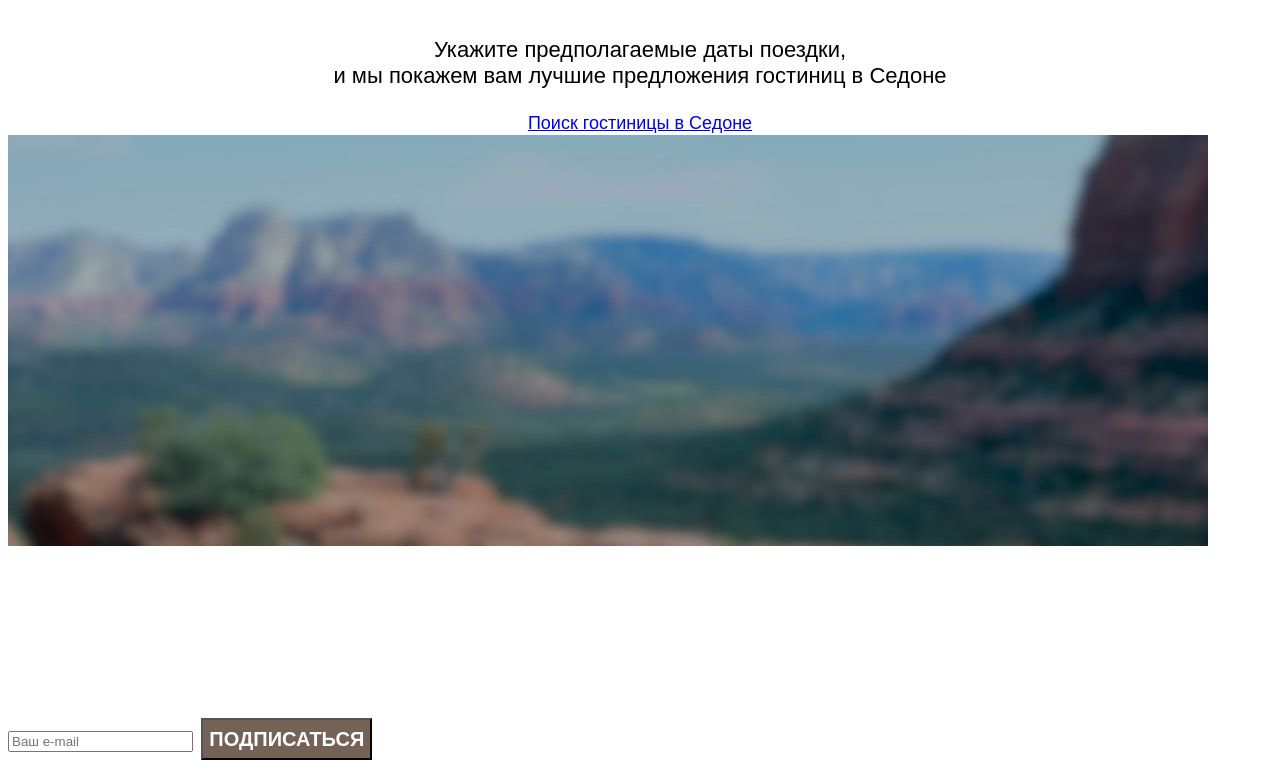
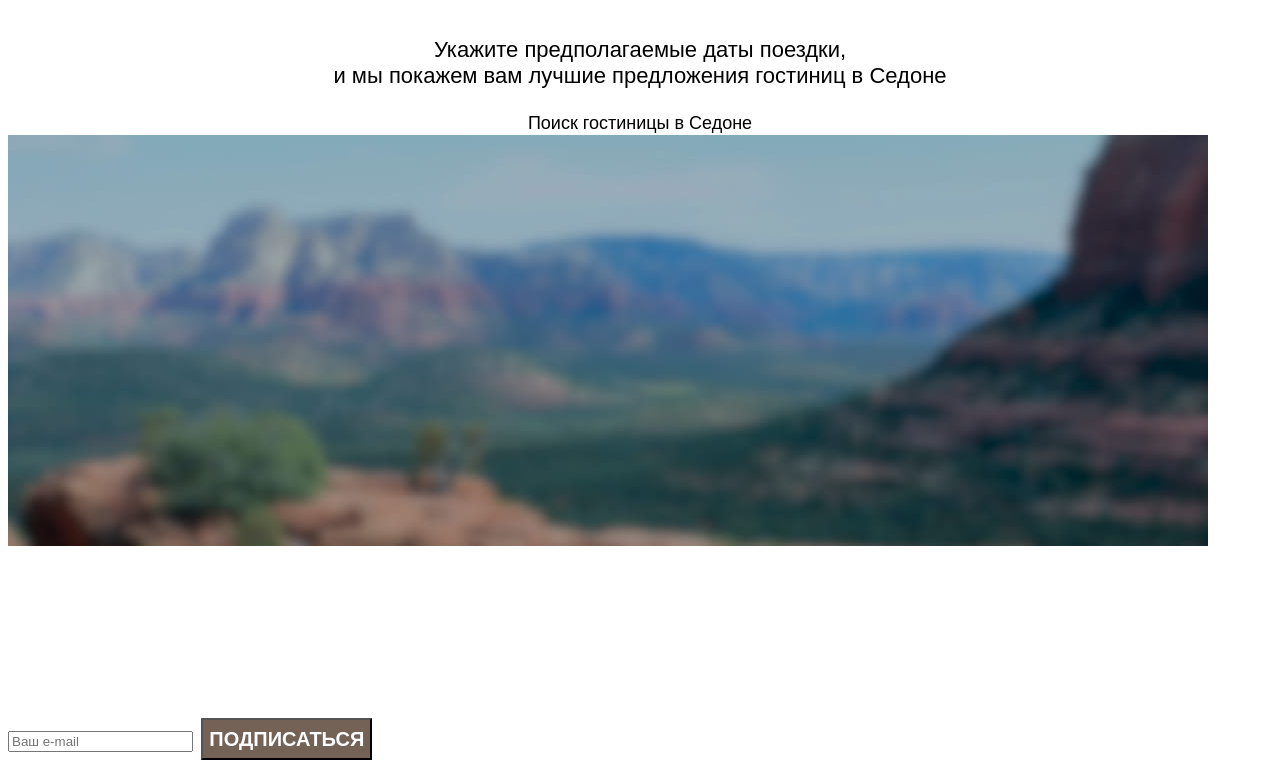
Before and after one commit to htmlacademy-htmlcss/851779-sedona-33, a plain HTML site: page index.html in a window 1280 px wide. Shown: the part 3716-4495 px from the top of the page. Drawn offline with Linux system fonts and the light colour scheme; files whose address does not match are found by name; a web font is replaced by a local one.

Commit message:
Update styles.css
поправки по заданию #3

```diff
--- a/styles/styles.css
+++ b/styles/styles.css
@@ -92,7 +92,6 @@
 
   .advantages-description {
     font-family: "PT Sans", sans-serif;
-    font-weight: 400;
     font-size: 18px;
     line-height: 21px;
   }
@@ -186,3 +185,8 @@
     font-size: 18px;
     line-height: 23px;
 }
+
+a {
+    text-decoration: none;
+    color:black;
+}
```
